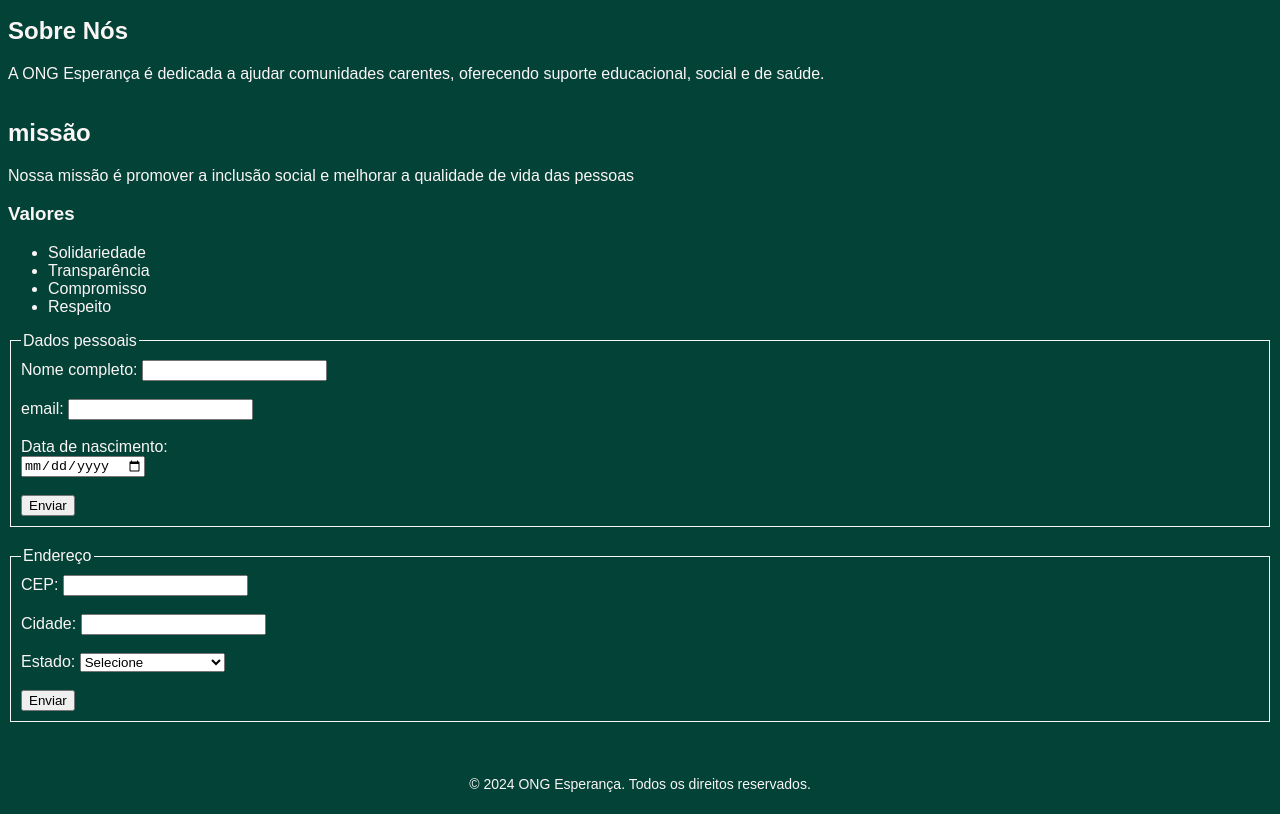
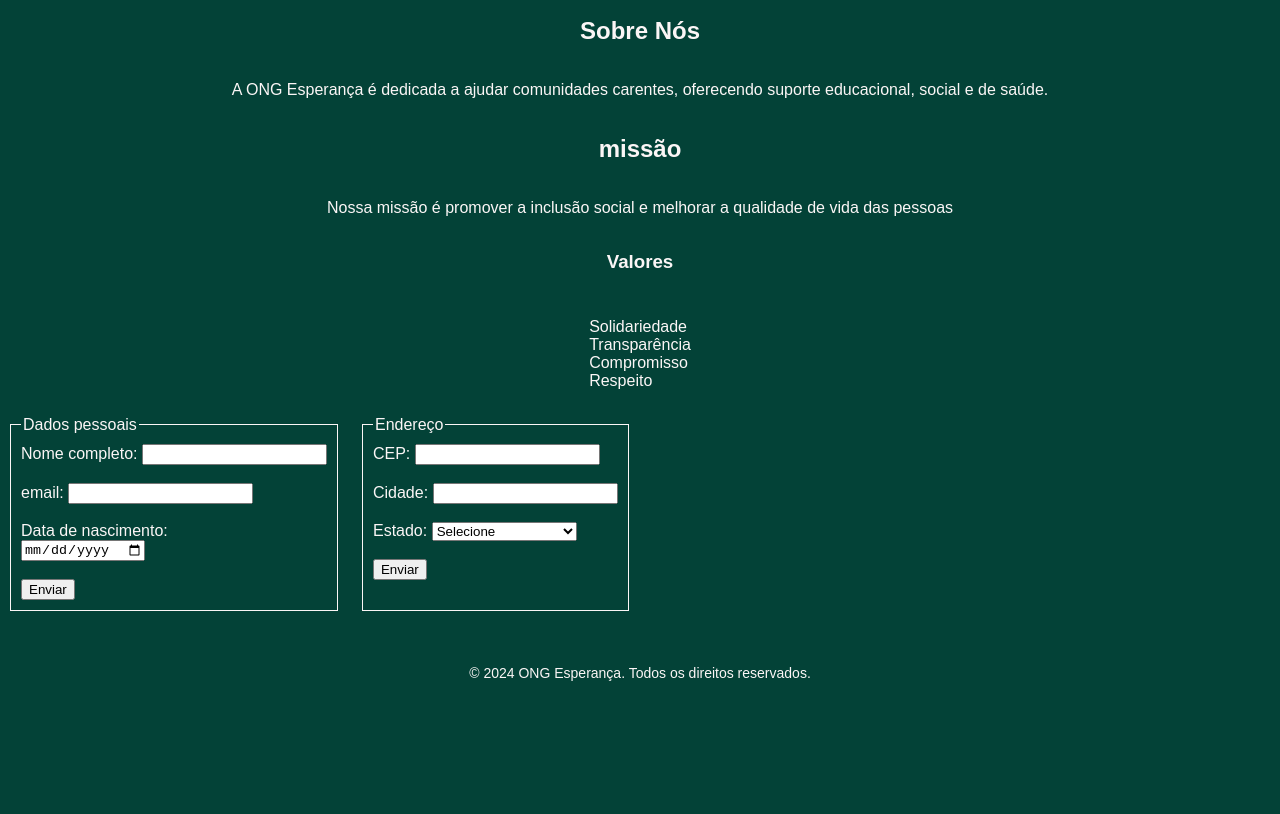
Before and after one commit to Eduardo433781/Projeto-ONG, a plain HTML site: page index.html in a window 1280 px wide. Shown: the part 395-1209 px from the top of the page. After the commit the page ends 1098 px from the top, so only its background shows below. Drawn offline with Linux system fonts and the light colour scheme.

Commit message:
Refazendo a estrutura e os estilos do layout para obter consistência em index.html e style.css

```diff
--- a/index.html
+++ b/index.html
@@ -15,13 +15,13 @@
         <h1>ONG Esperança</h1>
     </header>
 
-    <section>
+    <section class="info-container">
         <h2>Sobre Nós</h2>
         <p>A ONG Esperança é dedicada a ajudar comunidades carentes, oferecendo suporte educacional, social e de saúde.
         </p>
     </section>
 
-    <main>
+    <main class="info-container">
         <h2>missão</h2>
         <p>Nossa missão é promover a inclusão social e melhorar a qualidade de vida das pessoas</p>
         <h3>Valores</h3>
--- a/style.css
+++ b/style.css
@@ -21,20 +21,32 @@ body {
     grid-template-columns: repeat(12, 1fr);
 }
 
+header {
+    grid-column: 4 / 12;
+}
+
 section {
-    grid-column: 1 / 12;
+    grid-column: 2 / 12;
 }
 
 main {
-    grid-column: 1 / 12;
+    grid-column: 2 / 12;
+}
+
+ul {
+    list-style-type: none;
+    padding: 10px;
 }
 
 form {
-    grid-column: 1 / 12;
+    grid-column: 4 / 12;
+    display: flex;
+    flex-wrap: wrap;
+    gap: 20px;
 }
 
 footer {
-    grid-column: 1 / 12;
+    grid-column: 2 / 12;
 }
 
 @media (max-width: 768px) {
@@ -74,3 +86,10 @@ footer {
         grid-column: 1 / -1;
     }
 }
+
+.info-container {
+    display: flex;
+    flex-direction: column;
+    align-items: center;
+    justify-content: center;
+}
```
